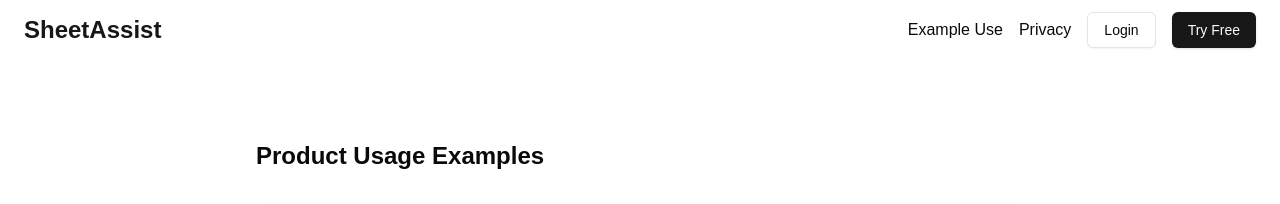
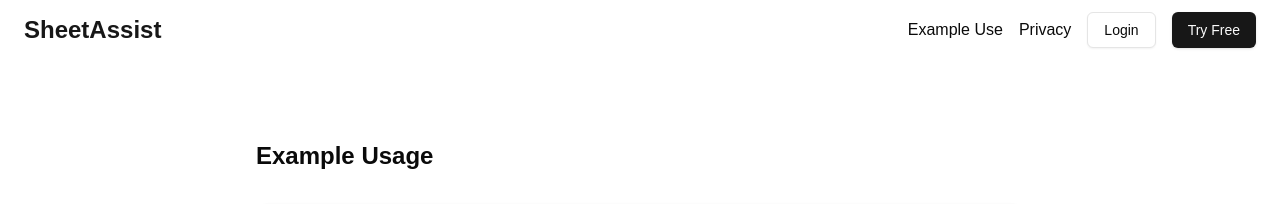
Before and after one commit to SimbaBuilds/SheetAssist_Frontend, a Next.js app: page /demos in a window 1280 px wide. Shown: the top 204 px of the page. Built offline with nearby package versions, Linux system fonts and the light colour scheme; no server answers.

Commit message:
juh lil bit

```diff
--- a/components/public/ExamplesPage.tsx
+++ b/components/public/ExamplesPage.tsx
@@ -107,7 +107,7 @@
   return (
     <div className="container max-w-3xl mx-auto py-4 space-y-8 pt-20">
       <div className="space-y-3 text-left">
-        <h1 className="text-2xl font-bold">Product Usage Examples</h1>
+        <h1 className="text-2xl font-bold">Example Usage</h1>
         {/* <p className="text-sm text-foreground">
           Explore our key features and see how they can transform your data management workflow:
         </p> */}
```
Also changed, not shown: 1 other file (tests, documents, lock files or other folders).
